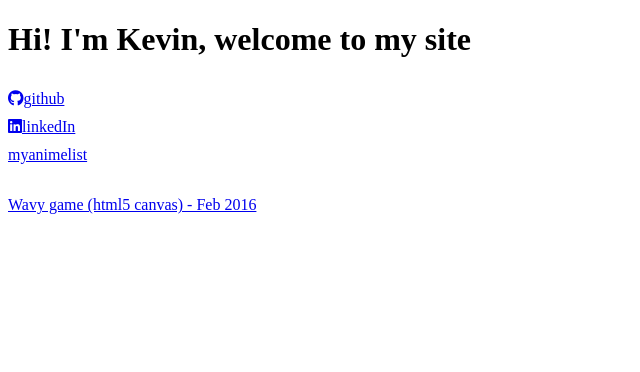
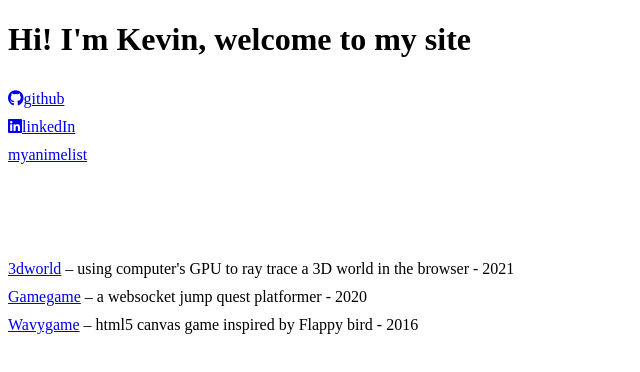
Before and after one commit to kddial/personal-website, a SvelteKit app: page / in a window 1280 px wide. Shown: the top 372 px of the page, without its empty margins (0-640 px from the left). Built offline with nearby package versions, Linux system fonts and the light colour scheme.

Commit message:
update linkes to toy projects

```diff
--- a/src/routes/+page.svelte
+++ b/src/routes/+page.svelte
@@ -21,22 +21,32 @@
 
 <!-- toy projects -->
 <section>
-  <a href="http://kevindial.com/wavy-game/" target="_blank" rel="noreferrer"
-    >Wavy game (html5 canvas) - Feb 2016</a
-  >
+  <div>
+    <a href="https://3d.kevindial.com/" target="_blank" rel="noreferrer"> 3dworld</a>
+    – using computer's GPU to ray trace a 3D world in the browser - 2021
+  </div>
+
+  <div>
+    <a href="https://gamegame-production.up.railway.app/" target="_blank" rel="noreferrer">
+      Gamegame</a
+    >
+    – a websocket jump quest platformer - 2020
+  </div>
+
+  <div>
+    <a href="https://wavy-game.kevindial.com" target="_blank" rel="noreferrer"> Wavygame</a>
+    – html5 canvas game inspired by Flappy bird - 2016
+  </div>
 </section>
 
 <!-- Get page views -->
 
 <!-- 1012 page views -->
 <style>
-  .links {
+  section {
     display: flex;
     flex-direction: column;
     gap: 10px;
-  }
-
-  section {
     margin: 2rem 0;
   }
 </style>
```
